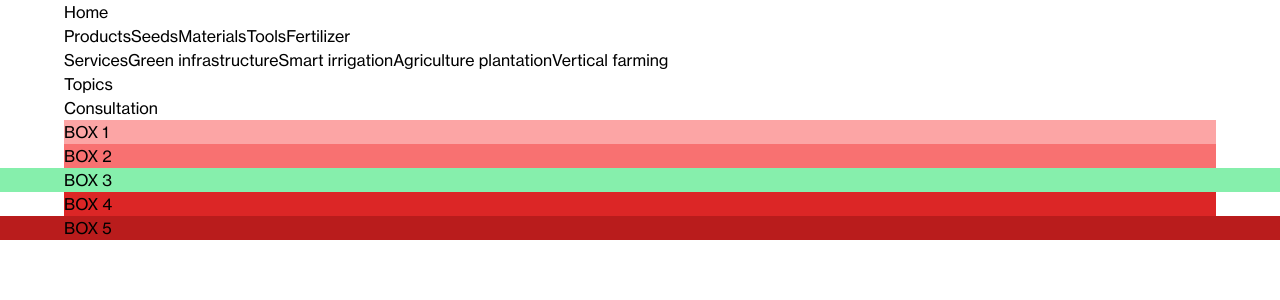
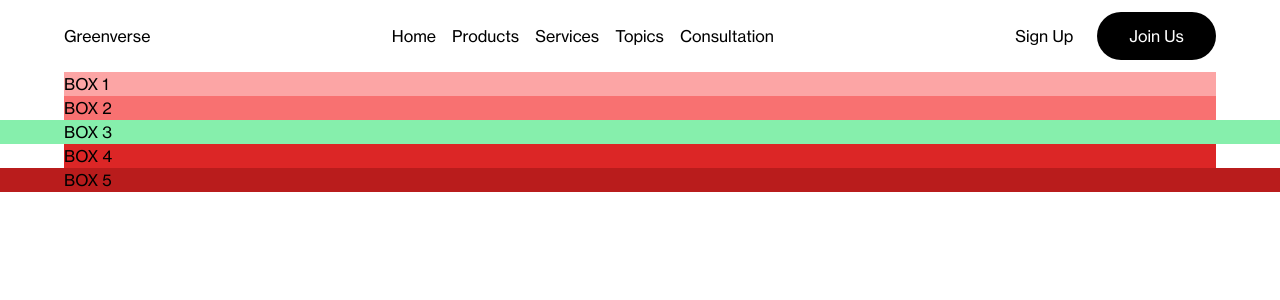
Before and after one commit to aryadira/greenverse, a React (Vite) app: page / in a window 1280 px wide. Shown: the top 300 px of the page. Built offline with nearby package versions, Linux system fonts and the light colour scheme; the HTML template or start-up script is replaced by a standard one.

Commit message:
add navbar dummy

```diff
--- a/src/components/parts/Navbar.jsx
+++ b/src/components/parts/Navbar.jsx
@@ -6,34 +6,37 @@ const Navbar = () => {
     <header>
       <SpacingLayout>
         <BoxContainer>
-          <nav>
-            <ul>
-              <li>
+          <nav className='flex justify-between py-3 items-center'>
+            <div className='logo'>
+              <h2>Greenverse</h2>
+            </div>
+            <ul className='flex font-medium'>
+              <li className='px-2'>
                 <Link to={"/"}>Home</Link>
               </li>
               <div>
-                <li>
+                <li className='px-2'>
                   <Link to={"/products"}>Products</Link>
-                  <Link to={"/products/seeds"}>Seeds</Link>
-                  <Link to={"/products/materials"}>Materials</Link>
-                  <Link to={"/products/tools"}>Tools</Link>
-                  <Link to={"/products/fertilizers"}>Fertilizer</Link>
                 </li>
               </div>
-              <li>
+              <li className='px-2'>
                 <Link to={"/services"}>Services</Link>
-                <Link to={"/services/green-infrastructure"}>Green infrastructure</Link>
-                <Link to={"/services/smart-irrigation"}>Smart irrigation</Link>
-                <Link to={"/services/agriculture-plantation"}>Agriculture plantation</Link>
-                <Link to={"/services/vertical-farming"}>Vertical farming</Link>
               </li>
-              <li>
+              <li className='px-2'>
                 <Link to={"/topics"}>Topics</Link>
               </li>
-              <li>
+              <li className='px-2'>
                 <Link to={"/consultation"}>Consultation</Link>
               </li>
             </ul>
+            <div className='flex font-medium items-center'>
+              <a href='#' className='mr-6'>
+                Sign Up
+              </a>
+              <a href='#' className='bg-black text-white px-8 py-3 rounded-full'>
+                Join Us
+              </a>
+            </div>
           </nav>
         </BoxContainer>
       </SpacingLayout>
--- a/src/dummy/NavbarDummy.jsx
+++ b/src/dummy/NavbarDummy.jsx
@@ -2,31 +2,39 @@ import React from "react";
 
 const NavbarDummy = () => {
   return (
-    <nav className="flex justify-between h-[74px] items-center px-24">
-      <div>
-        <img src={logo} alt="" />
+    <nav className='flex justify-between h-[74px] items-center px-24'>
+      <div className='logo'>
+        <h2>Greenverse</h2>
       </div>
 
-      <ul className="flex font-medium">
-        <li className="px-2">
-          <a href="#">Products</a>
+      <ul className='flex font-medium'>
+        <li className='px-2'>
+          <a href='#'>Products</a>
+          <Link to={"/products/seeds"}>Seeds</Link>
+          <Link to={"/products/materials"}>Materials</Link>
+          <Link to={"/products/tools"}>Tools</Link>
+          <Link to={"/products/fertilizers"}>Fertilizer</Link>
         </li>
-        <li className="px-2">
-          <a href="#">Services</a>
+        <li className='px-2'>
+          <a href='#'>Services</a>
+          <Link to={"/services/green-infrastructure"}>Green infrastructure</Link>
+          <Link to={"/services/smart-irrigation"}>Smart irrigation</Link>
+          <Link to={"/services/agriculture-plantation"}>Agriculture plantation</Link>
+          <Link to={"/services/vertical-farming"}>Vertical farming</Link>
         </li>
-        <li className="px-2">
-          <a href="#">Topics</a>
+        <li className='px-2'>
+          <a href='#'>Topics</a>
         </li>
-        <li className="px-2">
-          <a href="#">Consultations</a>
+        <li className='px-2'>
+          <a href='#'>Consultations</a>
         </li>
       </ul>
 
-      <div className="flex font-medium items-center">
-        <a href="#" className="mr-6">
+      <div className='flex font-medium items-center'>
+        <a href='#' className='mr-6'>
           Sign Up
         </a>
-        <a href="#" className="bg-black text-white px-8 py-3 rounded-full">
+        <a href='#' className='bg-black text-white px-8 py-3 rounded-full'>
           Join Us
         </a>
       </div>
```
